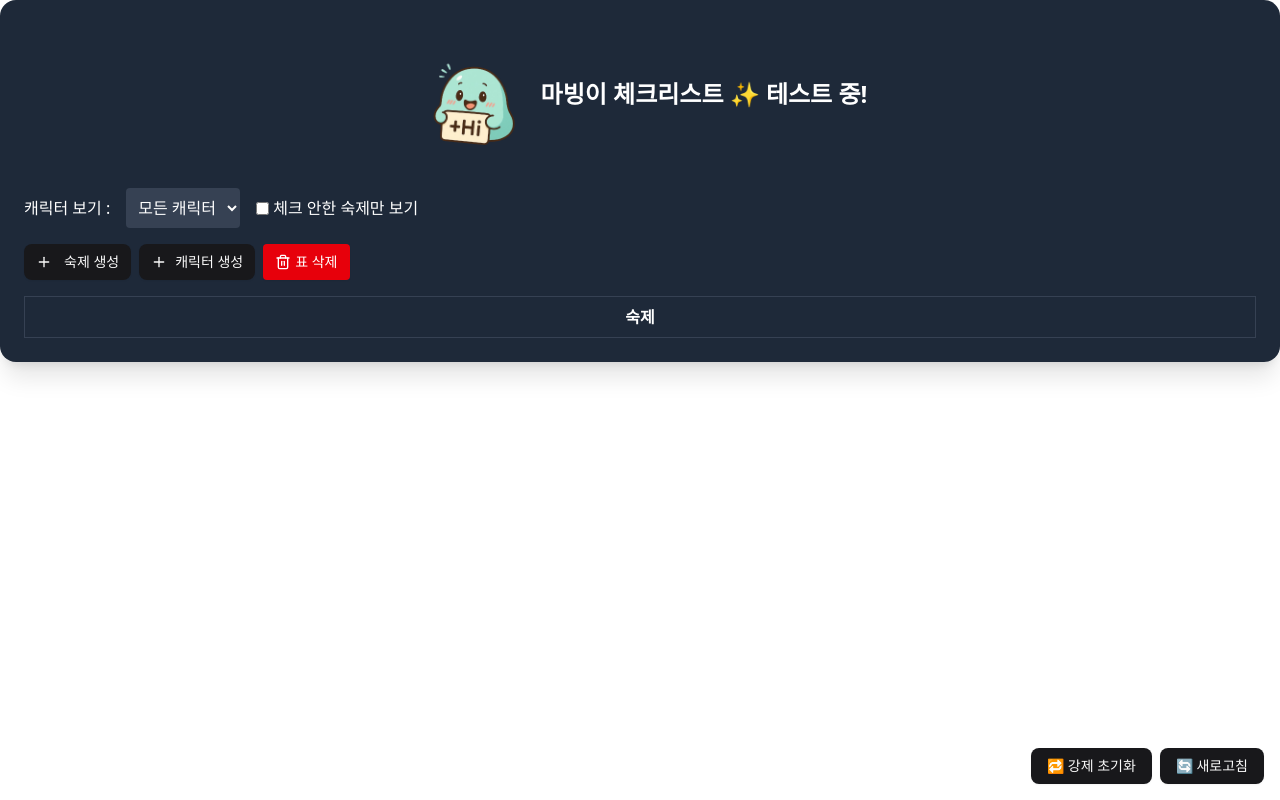
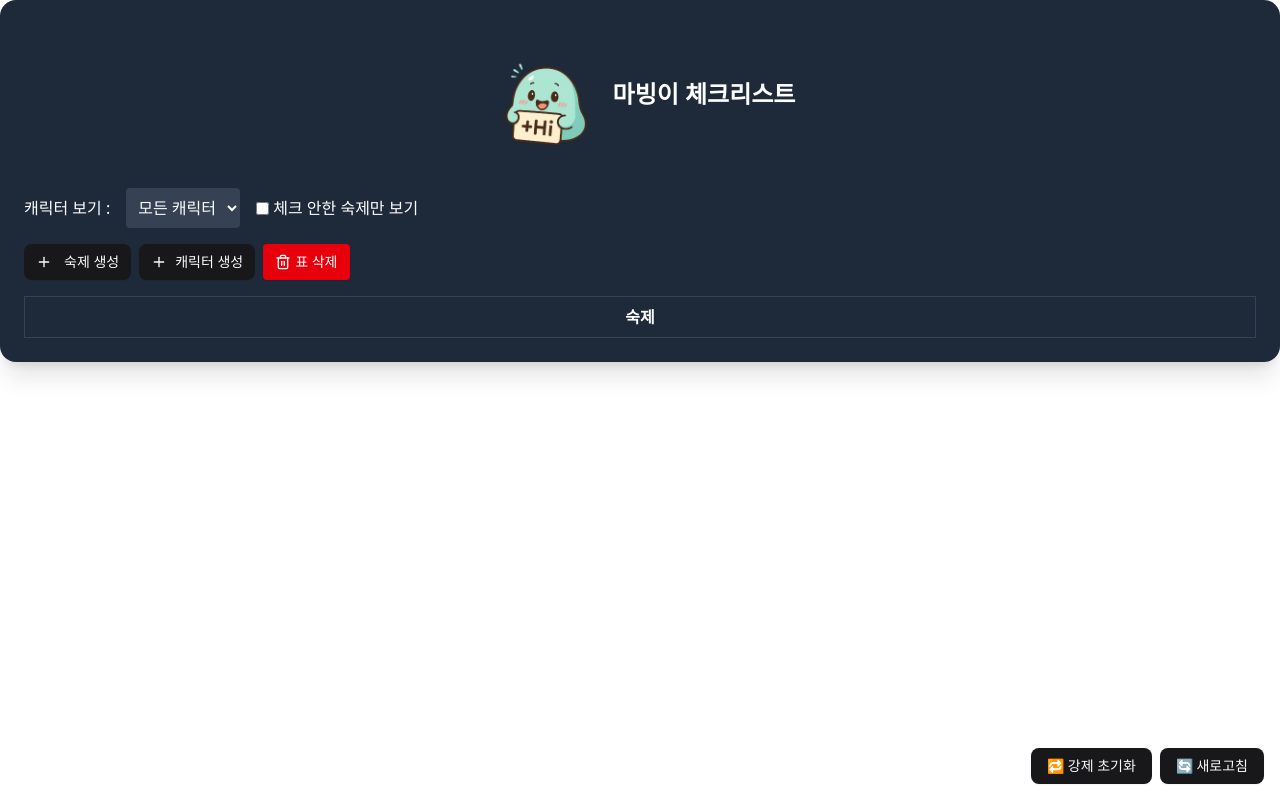
Before and after one commit to harleysol/mabing-checklist-fresh, a Next.js app: page / in a window 1280 px wide. Built offline with nearby package versions, Linux system fonts and the light colour scheme.

Commit message:
✨ 테스트 중! 문구 제거

```diff
--- a/components/TaskChecklist.jsx
+++ b/components/TaskChecklist.jsx
@@ -388,7 +388,7 @@ export default function TaskChecklist() {
     <div className="p-6 bg-gray-800 text-white rounded-2xl shadow-xl overflow-auto">
       <h1 className="text-2xl font-bold mb-6 text-center flex items-center justify-center gap-2">
         <img src="/mabing-icon.png" alt="마빙이" className="w-30 h-30 mt-5" />
-        마빙이 체크리스트 ✨ 테스트 중!
+        마빙이 체크리스트
       </h1>
 
       {/* 캐릭터 필터 */}
```
